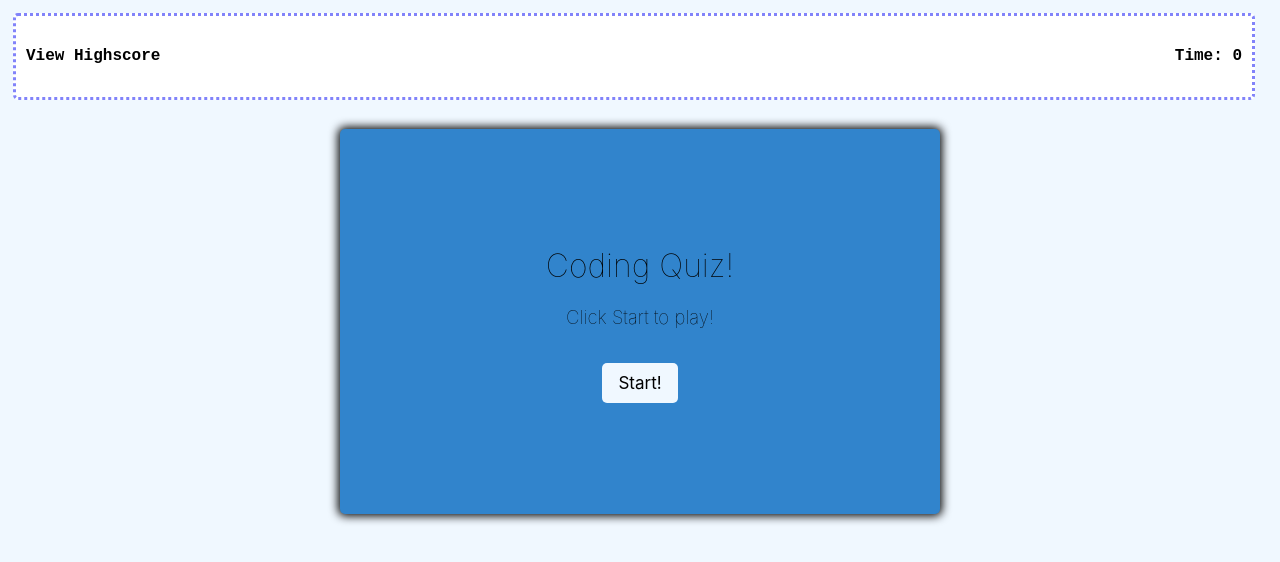
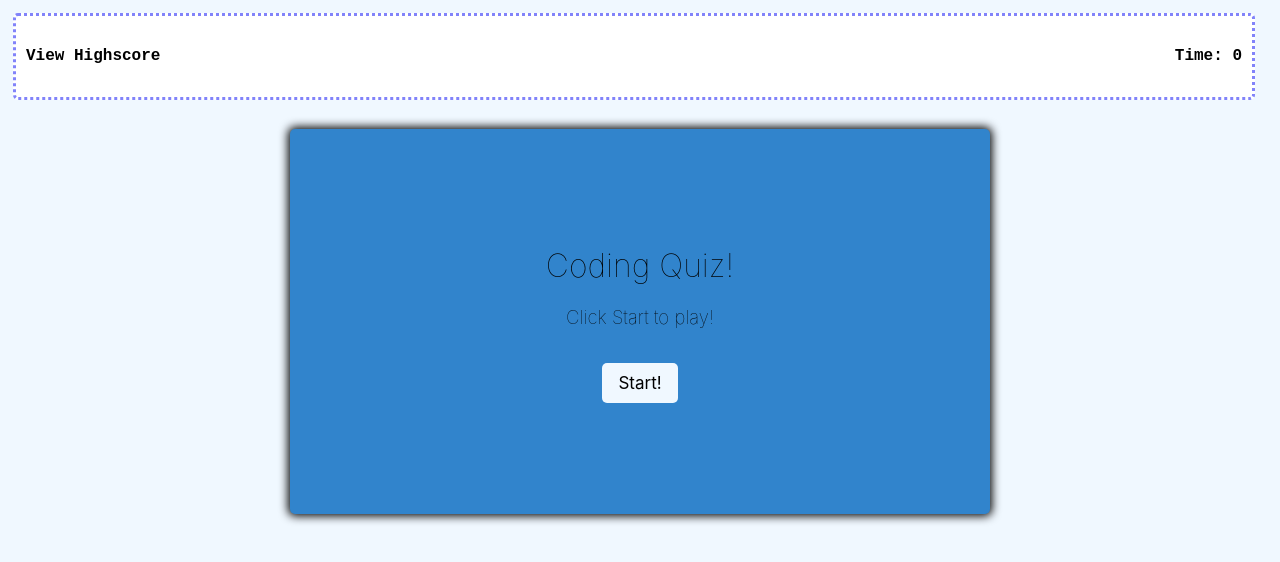
Before and after one commit to todtsies/Homework-Week-4, a plain HTML site: page index.html in a window 1280 px wide. Drawn offline with Linux system fonts and the light colour scheme.

Commit message:
Update style.css

```diff
--- a/style.css
+++ b/style.css
@@ -41,8 +41,7 @@ main {
 }
 
 #container {
-    width: 600px;
-    max-width: 60%;
+    width: 700px;
     background-color: rgb(49, 132, 204);
     border-radius: 5px;
     padding: auto;
```
